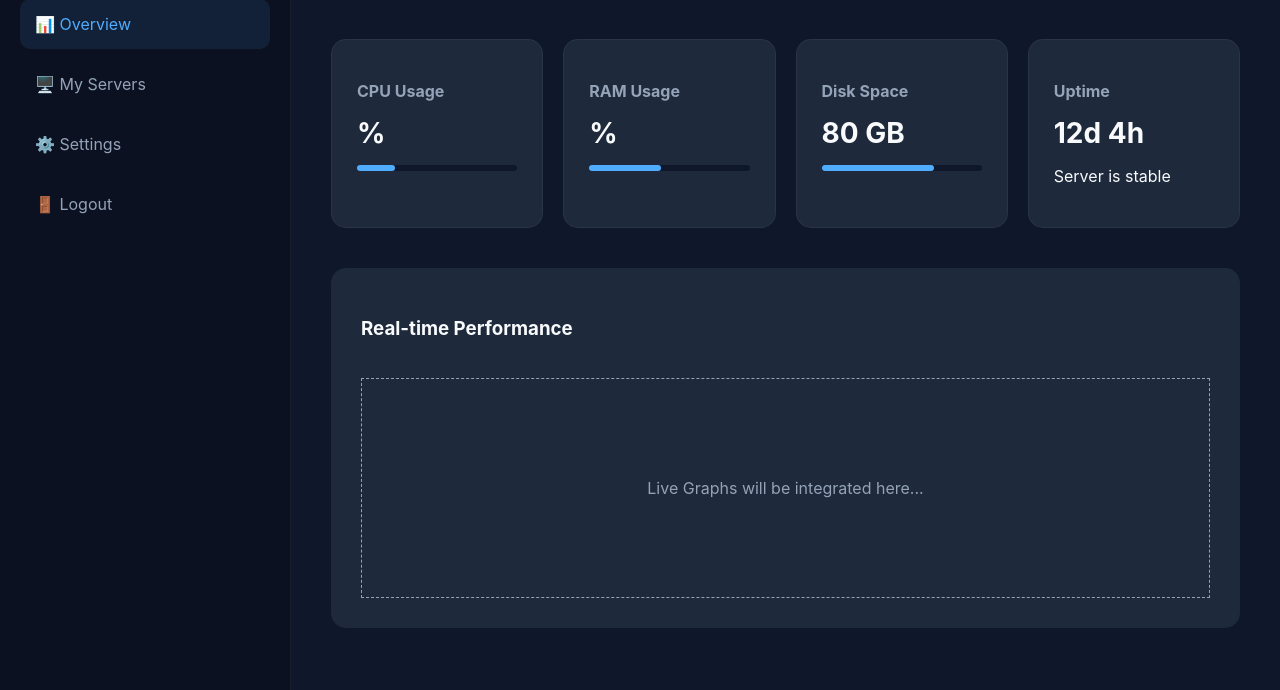
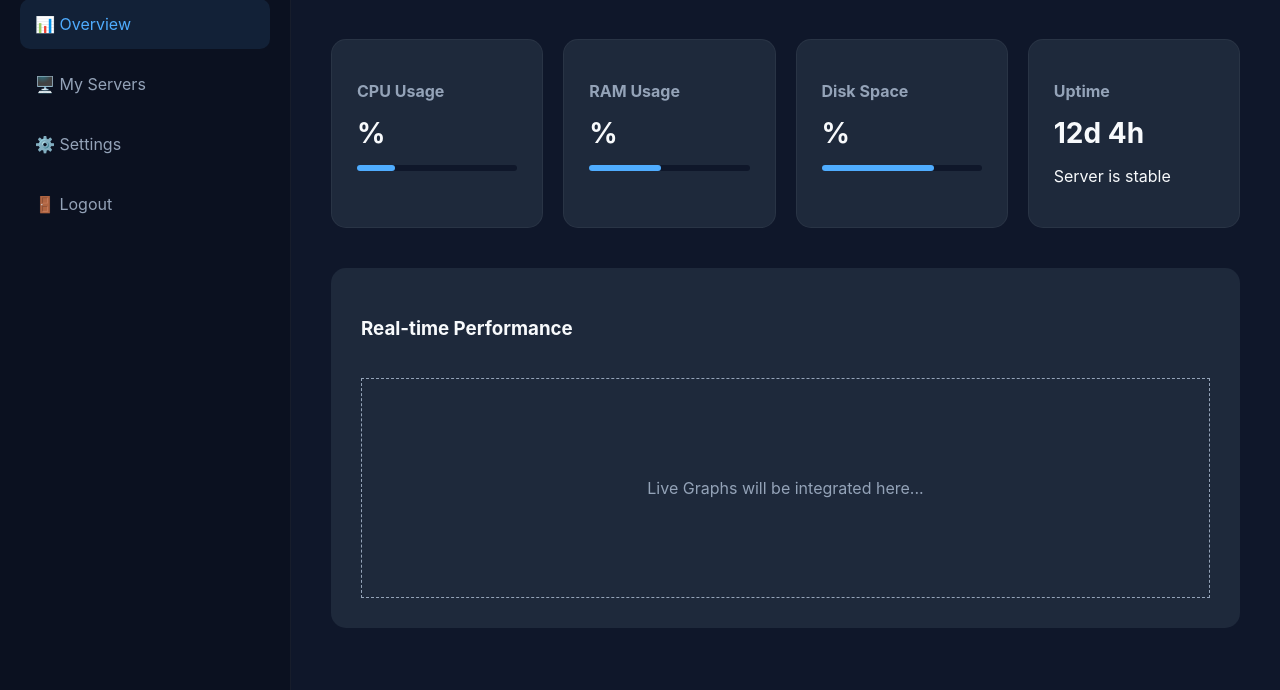
Before and after one commit to khushijaiswal27/CloudVitals-Project, a Flask app: template templates/dashboard.html in a window 1280 px wide. Shown: the part 110-800 px from the top of the page. Run offline with Flask 3, Linux system fonts and the light colour scheme; the template is opened without the code that fills it, so the values that code supplies are empty.

Commit message:
Add some info in DISK SPACE  BOX  for data visualisation in dashboard container

```diff
--- a/app.py
+++ b/app.py
@@ -46,7 +46,7 @@ def login_page():
 
         # Yaha 'dashboard.html' ko link kar rhe hain
         # Hum 'username' aur 'ip' ko variable ke roop mein bhej rhe hai
-        return render_template('dashboard.html', username=user, ip=ip)
+        return render_template('dashboard.html', username=user, ip=ip, metrics={})
 
         # return f"<h1>Success!</h1><p>'{user}' aur IP '{ip}'!</p>"
 
--- a/templates/dashboard.html
+++ b/templates/dashboard.html
@@ -40,7 +40,8 @@
                 </div>
                 <div class="stat-card">
                     <h3>Disk Space</h3>
-                    <div class="value">80 GB</div>
+                    <!-- <div class="value">80 GB</div> -->
+                     <div class="value">{{ metrics.disk }}%</div>
                     <div class="progress-bar"><div class="fill" style="width: 70%"></div></div>
                 </div>
                 <div class="stat-card">
```
